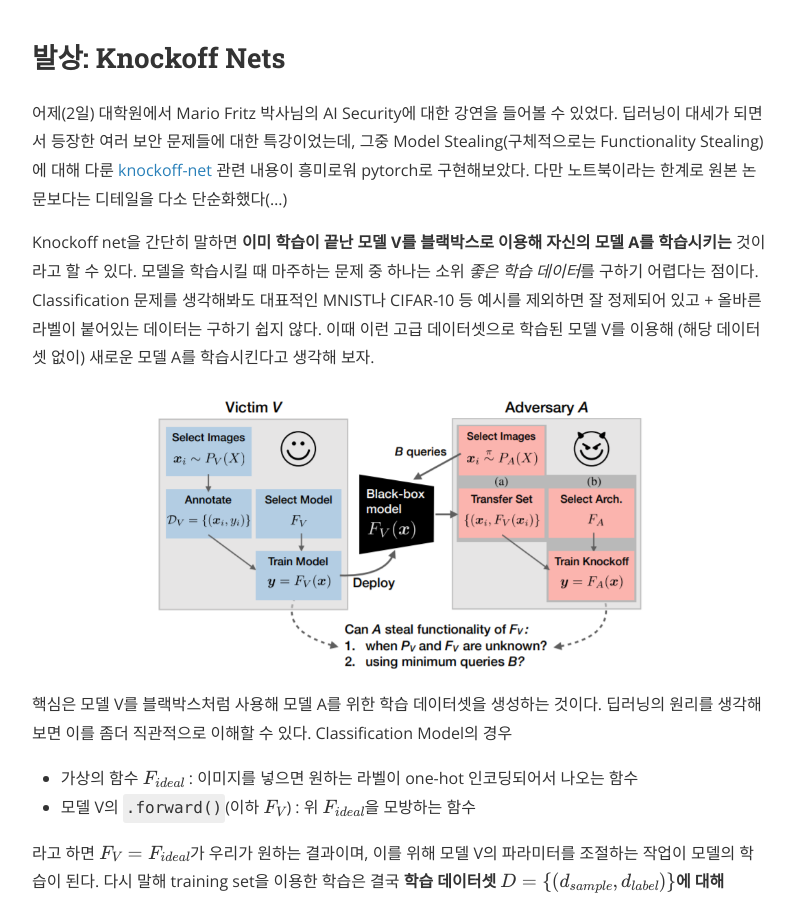
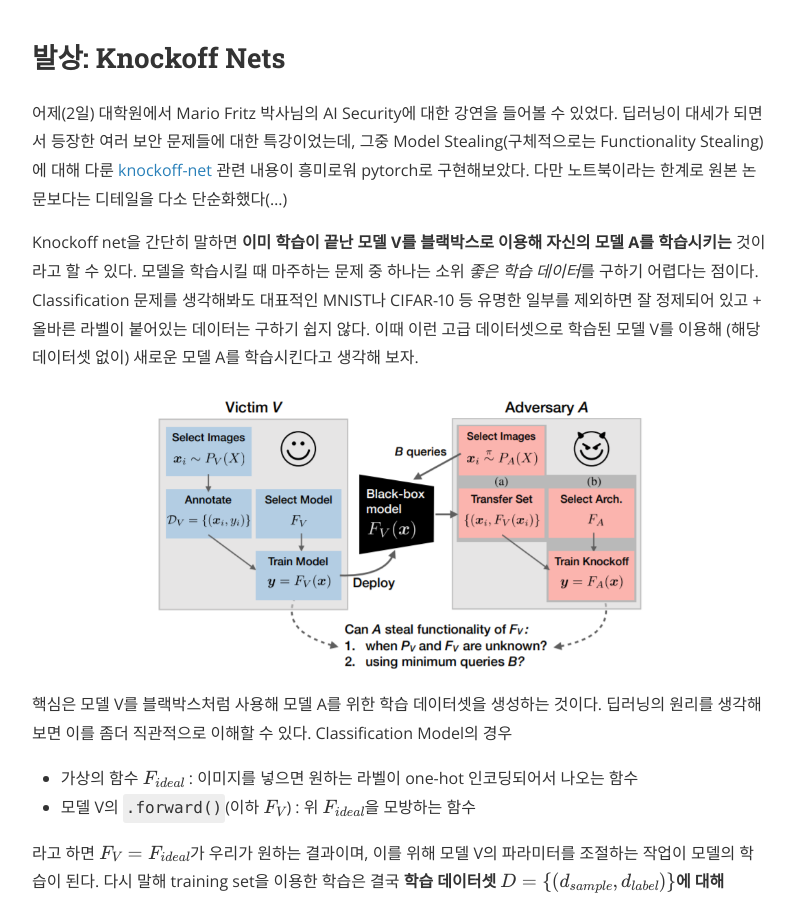
Before and after one commit to nyan101/nyan101.github.io, a Jekyll site: the page built from _posts/2019-11-03-knockoff-net-with-complete-noise.md, in a window 1280 px wide and 900 px high, scrolled down 307 px. Shown: the whole window, without its empty margins (240-1035 px from the left). Built offline with Jekyll 4.4.1, drawn with Linux system fonts in a browser that asks for light colours; nearby versions of some CDN libraries; formulas are drawn with MathJax 3; comment, search, counter and statistics services are not loaded; a style sheet for code colours, icons or effects is not loaded.

Commit message:
fix typo

```diff
--- a/_posts/2019-11-03-knockoff-net-with-complete-noise.md
+++ b/_posts/2019-11-03-knockoff-net-with-complete-noise.md
@@ -13,7 +13,7 @@ use_math: true
 ## 발상: Knockoff Nets
 어제(2일) 대학원에서 Mario Fritz 박사님의 AI Security에 대한 강연을 들어볼 수 있었다. 딥러닝이 대세가 되면서 등장한 여러 보안 문제들에 대한 특강이었는데, 그중 Model Stealing(구체적으로는 Functionality Stealing)에 대해 다룬 [knockoff-net]( https://arxiv.org/abs/1812.02766) 관련 내용이 흥미로워 pytorch로 구현해보았다. 다만 노트북이라는 한계로 원본 논문보다는 디테일을 다소 단순화했다(...)
 
-Knockoff net을 간단히 말하면 **이미 학습이 끝난 모델 V를 블랙박스로 이용해 자신의 모델 A를 학습시키는** 것이라고 할 수 있다. 모델을 학습시킬 때 마주하는 문제 중 하나는 소위 *좋은 학습 데이터*를 구하기 어렵다는 점이다. Classification 문제를 생각해봐도 대표적인 MNIST나 CIFAR-10 등 예시를 제외하면 잘 정제되어 있고 + 올바른 라벨이 붙어있는 데이터는 구하기 쉽지 않다. 이때 이런 고급 데이터셋으로 학습된 모델 V를 이용해 (해당 데이터셋 없이) 새로운 모델 A를 학습시킨다고 생각해 보자.
+Knockoff net을 간단히 말하면 **이미 학습이 끝난 모델 V를 블랙박스로 이용해 자신의 모델 A를 학습시키는** 것이라고 할 수 있다. 모델을 학습시킬 때 마주하는 문제 중 하나는 소위 *좋은 학습 데이터*를 구하기 어렵다는 점이다. Classification 문제를 생각해봐도 대표적인 MNIST나 CIFAR-10 등 유명한 일부를 제외하면 잘 정제되어 있고 + 올바른 라벨이 붙어있는 데이터는 구하기 쉽지 않다. 이때 이런 고급 데이터셋으로 학습된 모델 V를 이용해 (해당 데이터셋 없이) 새로운 모델 A를 학습시킨다고 생각해 보자.
 
 <img src="/assets/images/2019/11/model-stealing-overview.png" style="width:500px">
 
```
